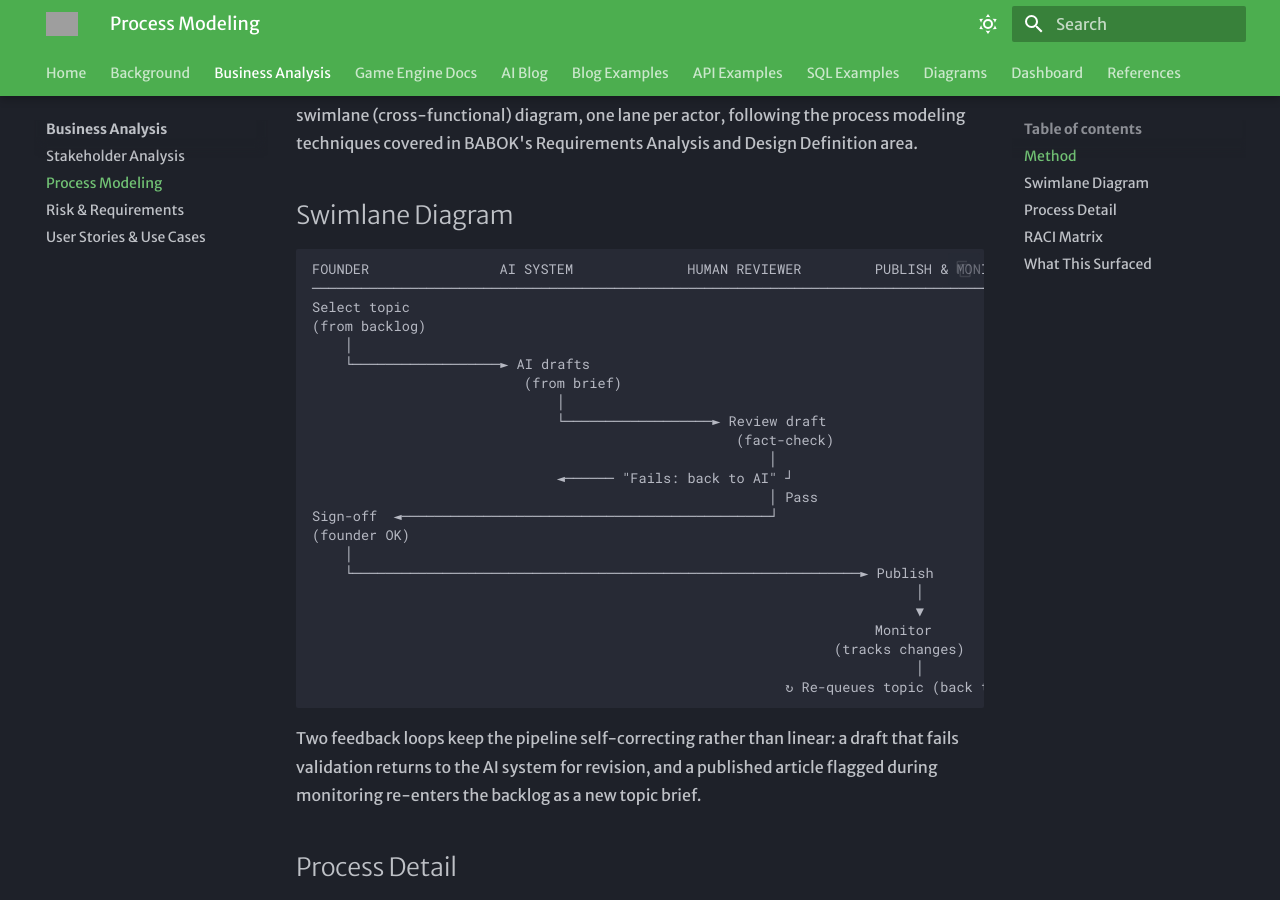
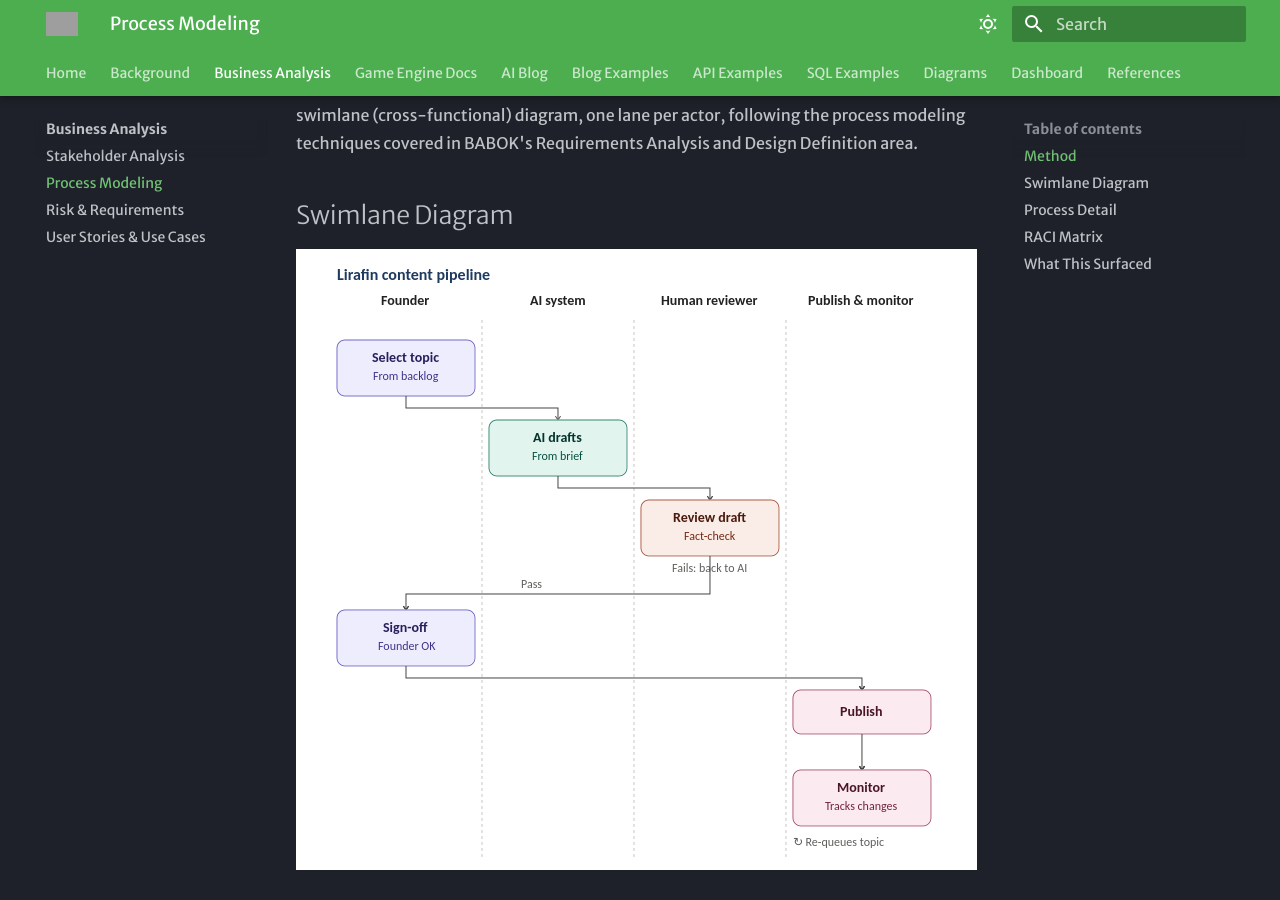
Before and after one commit to james-glass1999/MKDocs-James-Glass-PhD, an MkDocs documentation site: the page built from docs/business-analysis/process-modeling.md, in a window 1280 px wide and 900 px high, scrolled down 404 px. Built offline with MkDocs 1.6.1 and Material for MkDocs 9.7.7, drawn with Linux system fonts in a browser that asks for light colours; grey boxes are pictures that could not be loaded.

Commit message:
new updated files with diagrams

````diff
--- a/docs/business-analysis/process-modeling.md
+++ b/docs/business-analysis/process-modeling.md
@@ -8,31 +8,7 @@
 
 ## Swimlane Diagram
 
-```
-FOUNDER                AI SYSTEM              HUMAN REVIEWER         PUBLISH & MONITOR
-────────────────────────────────────────────────────────────────────────────────────
-Select topic
-(from backlog)
-    │
-    └──────────────────► AI drafts
-                          (from brief)
-                              │
-                              └──────────────────► Review draft
-                                                    (fact-check)
-                                                        │
-                              ◄────── "Fails: back to AI" ┘
-                                                        │ Pass
-Sign-off  ◄─────────────────────────────────────────────┘
-(founder OK)
-    │
-    └──────────────────────────────────────────────────────────────► Publish
-                                                                          │
-                                                                          ▼
-                                                                     Monitor
-                                                                (tracks changes)
-                                                                          │
-                                                          ↻ Re-queues topic (back to Select topic)
-```
+![Swimlane diagram of the Lirafin content pipeline across four lanes: Founder, AI system, Human reviewer, and Publish and monitor](../assets/swimlane-diagram.png)
 
 Two feedback loops keep the pipeline self-correcting rather than linear: a draft that fails validation returns to the AI system for revision, and a published article flagged during monitoring re-enters the backlog as a new topic brief.
 
````
Also changed, not shown: docs/business-analysis/stakeholder-analysis.md (+1 -15 lines), docs/business-analysis/user-stories-and-use-cases.md (+1 -20 lines), docs/assets/influence-interest-grid.png (added), docs/assets/swimlane-diagram.png (added), docs/assets/use-case-diagram.png (added).
